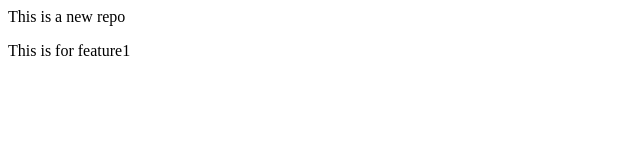
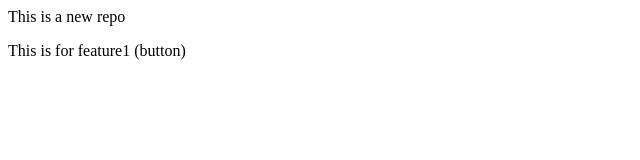
Before and after one commit to bandiharipriya/localrepo, a plain HTML site: page index.html in a window 1280 px wide. Shown: the full height of the page, 0-640 px from the left. Drawn offline with Linux system fonts and the light colour scheme.

Commit message:
Add button

```diff
--- a/index.html
+++ b/index.html
@@ -1,2 +1,2 @@
 <p>This is a new repo</p>
-<p>This is for feature1</p>
+<p>This is for feature1 (button)</p>
```
